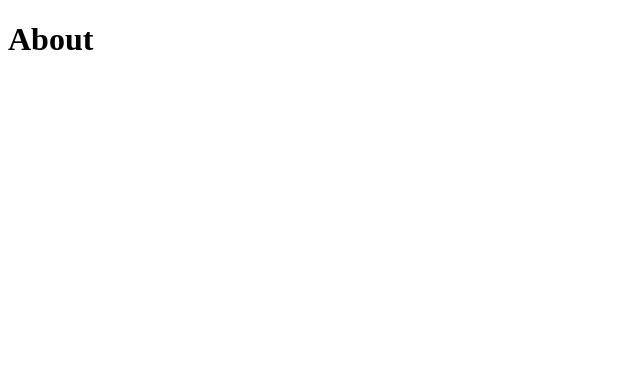
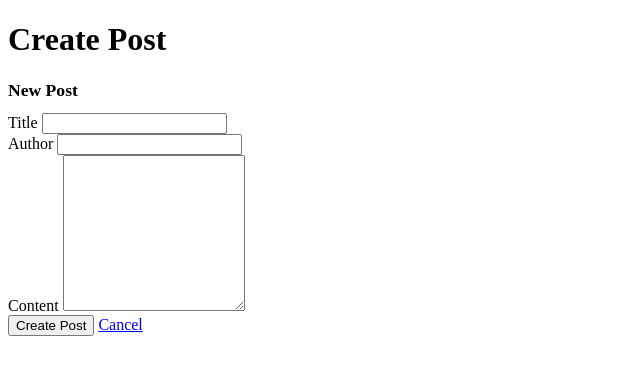
Before and after one commit to aungkokomin/python-blog, a Django app: page /create/ in a window 1280 px wide. Before the commit the part shown is almost empty. Shown: the top 375 px of the page, without its empty margins (0-640 px from the left). Run offline with Django 5.2, Linux system fonts and the light colour scheme.

```diff
--- a/blog/models.py
+++ b/blog/models.py
@@ -5,8 +5,7 @@ from django.db import models
 class Post(models.Model):
     title = models.CharField(max_length=200)
     content = models.TextField()
-    author = models.CharField(max_length=100)
-    id = models.ForeignKey('Author', on_delete=models.CASCADE)
+    author = models.ForeignKey('Author', on_delete=models.CASCADE)
     created_at = models.DateTimeField(auto_now_add=True)
     updated_at = models.DateTimeField(auto_now=True)
 
@@ -15,7 +14,7 @@ class Post(models.Model):
 
 class Author(models.Model):
     name = models.CharField(max_length=100)
-    user_id = models.ForeignKey(AUTH_USER_MODEL, on_delete=models.CASCADE)
+    user = models.ForeignKey(AUTH_USER_MODEL, on_delete=models.CASCADE)
     address = models.CharField(max_length=250, blank=True)
     dob = models.DateField(null=True, blank=True)
     created_at = models.DateTimeField(auto_now_add=True)
--- /dev/null
+++ b/blog/templates/blog/base.html
@@ -0,0 +1,15 @@
+<!DOCTYPE html>
+<html lang="en">
+<head>
+    <meta charset="UTF-8">
+    {% if title %}
+    <title>{{ title }}</title>
+    {% else %}
+    <title>Create Post</title>
+    {% endif %}
+</head>
+<body>
+    {% block content %}
+    {% endblock %}
+</body>
+</html>
--- a/blog/templates/blog/create.html
+++ b/blog/templates/blog/create.html
@@ -1,10 +1,34 @@
-<!DOCTYPE html>
-<html lang="en">
-<head>
-    <meta charset="UTF-8">
-    <title>About</title>
-</head>
-<body>
-    <h1>About</h1>
-</body>
-</html>
+{% extends "blog/base.html" %}
+{% block content %}
+    <header>
+        <h1 class="site-title">{{ title|default:"Create Post" }}</h1>
+    </header>
+    <main>
+        <section class="form-card" aria-labelledby="form-heading">
+        <h2 id="form-heading" style="margin:0 0 12px 0;font-size:1.1rem;">New Post</h2>
+
+        <form action="/blog/create" method="post">
+            {% csrf_token %}
+            <div class="form-row">
+            <label for="title">Title</label>
+            <input type="text" id="title" name="title" required>
+            </div>
+
+            <div class="form-row">
+            <label for="author">Author</label>
+            <input type="text" id="author" name="author" required>
+            </div>
+
+            <div class="form-row">
+            <label for="content">Content</label>
+            <textarea id="content" name="content" rows="10" required></textarea>
+            </div>
+
+            <div class="actions">
+            <button type="submit" class="btn btn-primary">Create Post</button>
+            <a class="btn btn-secondary" href="/blog/">Cancel</a>
+            </div>
+        </form>
+        </section>
+    </main>
+{% endblock %}
```
